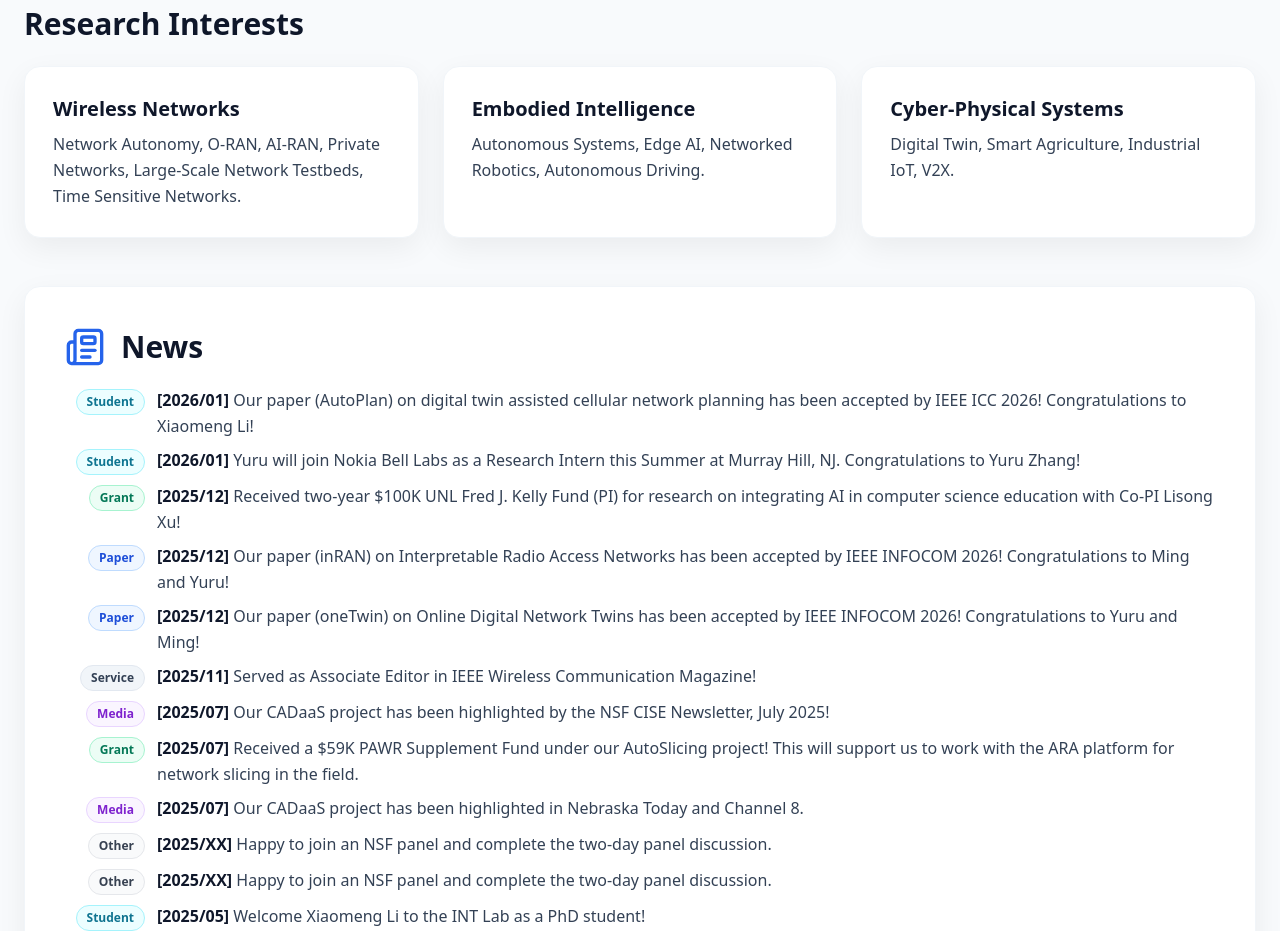
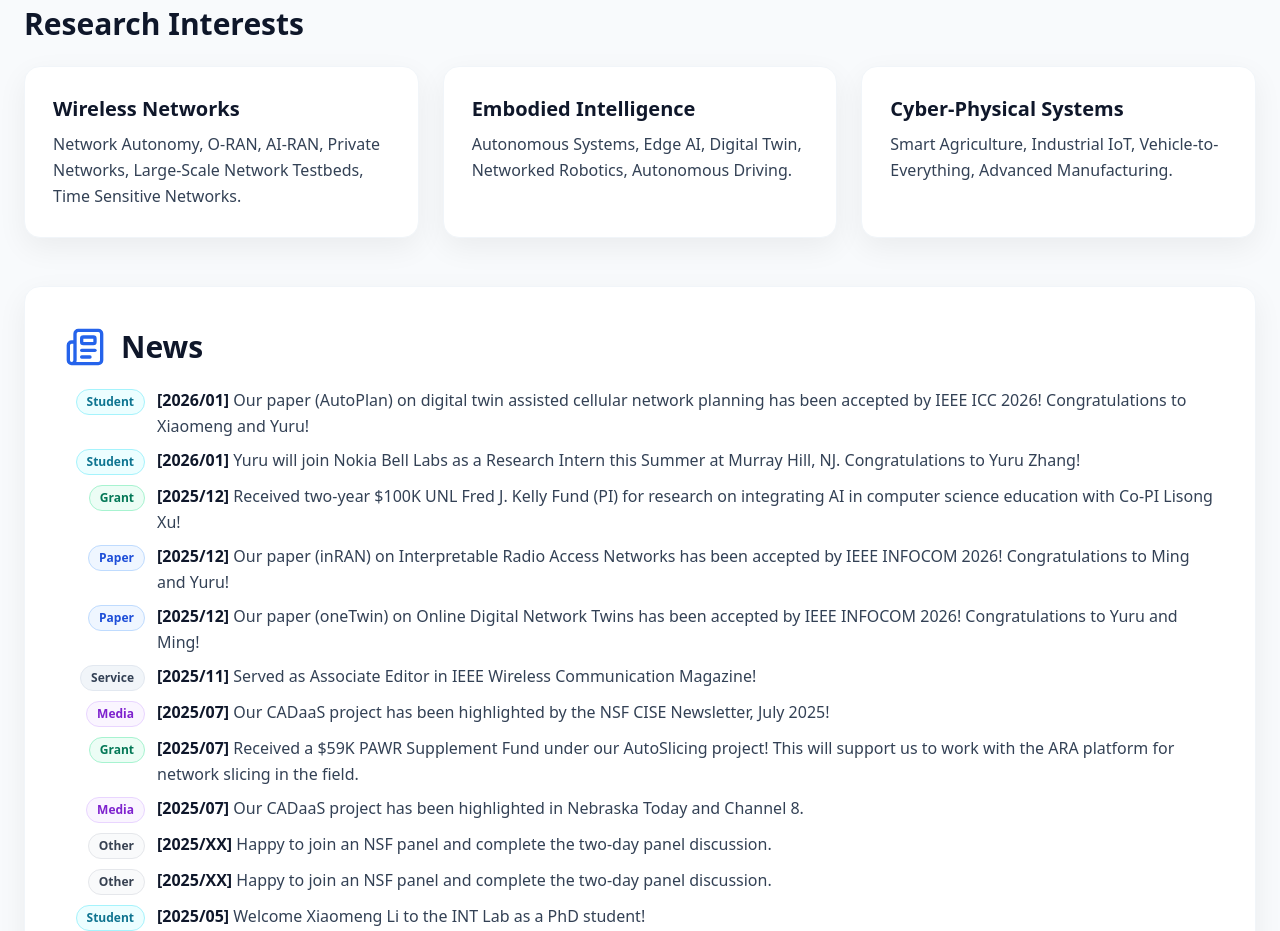
Before and after one commit to liuqiang12040913/liuqiang12040913.github.io, a Next.js app: page / in a window 1280 px wide. Shown: the part 980-1911 px from the top of the page. Built offline with nearby package versions, Linux system fonts and the light colour scheme.

Commit message:
Update news

```diff
--- a/data/site.ts
+++ b/data/site.ts
@@ -39,7 +39,7 @@ export const site = {
   news: [
     {
       date: "[2026/01]",
-      text: "Our paper (AutoPlan) on digital twin assisted cellular network planning has been accepted by IEEE ICC 2026! Congratulations to Xiaomeng Li!",
+      text: "Our paper (AutoPlan) on digital twin assisted cellular network planning has been accepted by IEEE ICC 2026! Congratulations to Xiaomeng and Yuru!",
       tag: "Student",
     },
     {
@@ -175,12 +175,12 @@ export const site = {
     {
       title: 'Embodied Intelligence',
       description:
-        'Autonomous Systems, Edge AI, Networked Robotics, Autonomous Driving.',
+        'Autonomous Systems, Edge AI, Digital Twin, Networked Robotics, Autonomous Driving.',
     },
     {
       title: 'Cyber-Physical Systems',
       description:
-        'Digital Twin, Smart Agriculture, Industrial IoT, V2X.',
+        'Smart Agriculture, Industrial IoT, Vehicle-to-Everything, Advanced Manufacturing.',
     },
   ],
 
```
